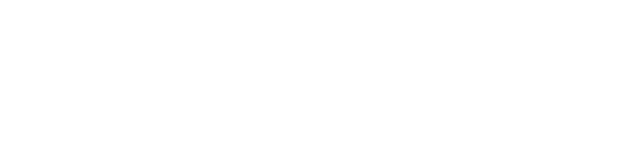
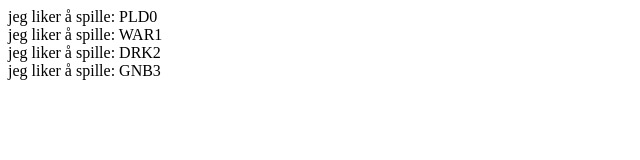
Before and after one commit to Erwan228/forEachMap, a plain HTML site: page index.html in a window 1280 px wide. Shown: the whole page, without its empty margins (0-640 px from the left). Drawn offline with Linux system fonts and the light colour scheme.

Commit message:
ferdigstilt øvelsen i MVC

```diff
--- a/JS/mainCOntroller.js
+++ b/JS/mainCOntroller.js
@@ -0,0 +1,3 @@
+function myFunction(item, index) {
+    model.about += 'jeg liker å spille' + ': ' + item + index + '<br>';
+}
--- a/JS/mainView.js
+++ b/JS/mainView.js
@@ -0,0 +1,4 @@
+function mainView() {
+    model.jobs.forEach(myFunction)
+    document.getElementById('scree').innerHTML = model.about;
+}
--- a/index.html
+++ b/index.html
@@ -16,6 +16,15 @@
     <div id="scree"></div>
 </body>
 <script>
+    updateView()
+    function updateView() {
+        if (model.state = 'mainView') { mainView() };
+    }
+
+
+
+
+
     // let jobs = ['PLD', 'WAR', 'GNB', 'DRK'];
     // let text = '';
     // jobs.forEach(myFunction);
```
